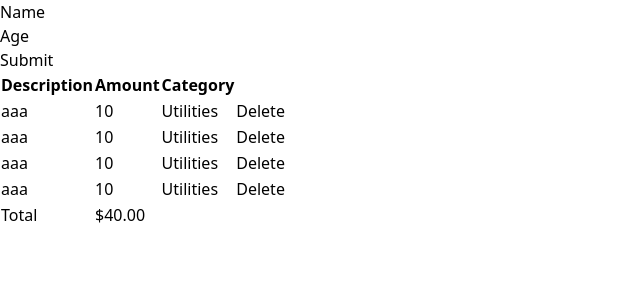
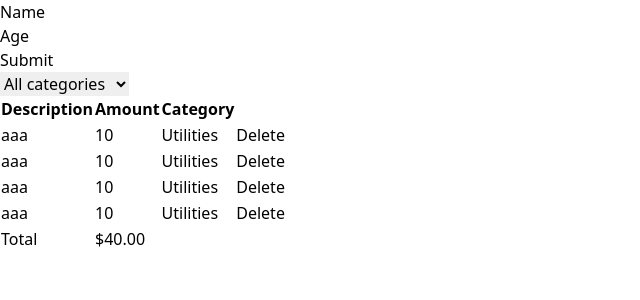
Before and after one commit to InshutiSouvede/expense-tracker, a React (Vite) app: page / in a window 1280 px wide. Shown: the top 300 px of the page, without its empty margins (0-640 px from the left). Built offline with nearby package versions, Linux system fonts and the light colour scheme.

Commit message:
Add expenseFilter selector

```diff
--- /dev/null
+++ b/src/components/ExpensesFilter.tsx
@@ -0,0 +1,15 @@
+interface Props{
+    onSelectCategory:(categorie:string)=>void
+}
+function ExpensesFilter({onSelectCategory}:Props) {
+    return (
+        <select name="" id="" className="w-full h-14 rounded-md my-10 px-5 border-2 border-cyan-900 bg-cyan-50" onChange={(event)=>onSelectCategory(event.target.value)} >
+            <option value="">All categories</option>
+            <option value="Groceries">Groceries</option>
+            <option value="Utilities">Utilities</option>
+            <option value="Entertainment">Entertainment</option>
+        </select>
+    );
+}
+
+export default ExpensesFilter;
--- a/src/components/Home.tsx
+++ b/src/components/Home.tsx
@@ -1,6 +1,7 @@
 import { useState } from 'react';
 import ExpenseList from './ExpenseList';
 import Form from './Form'
+import ExpensesFilter from './ExpensesFilter';
 export default function Home() {
     const [expenses,setExpenses] = useState([
         {id:1,description:"aaa",amount:10,category:"Utilities"},
@@ -9,8 +10,9 @@ export default function Home() {
         {id:4,description:"aaa",amount:10,category:"Utilities"}
     ])
     return (
-        <div className='px-20 text-2xl'>
+        <div className='px-20 text-2xl text-cyan-900'>
             <Form />
+            <ExpensesFilter onSelectCategory={(category)=>console.log(category)} />
             <ExpenseList
             expenses={expenses}
             onDelete={(id)=>setExpenses(expenses.filter((expense)=>expense.id!=id))}
```
